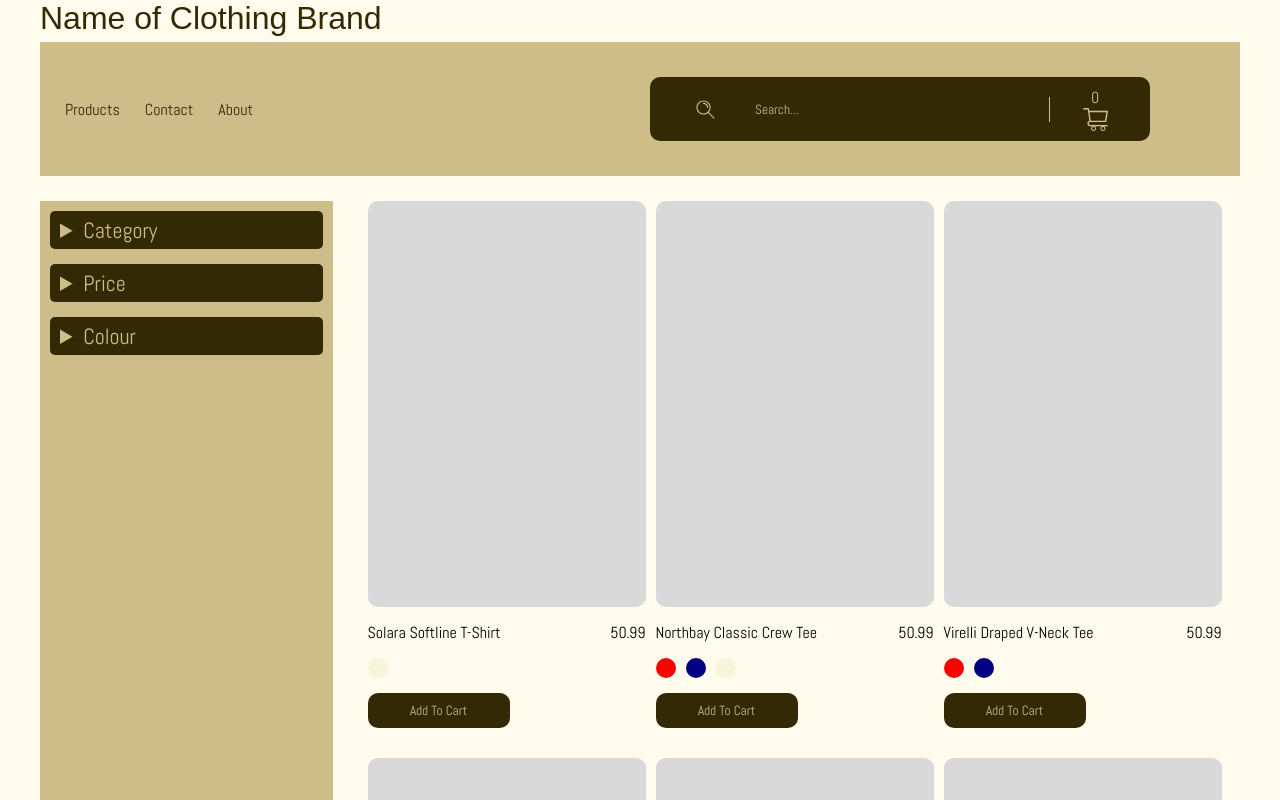
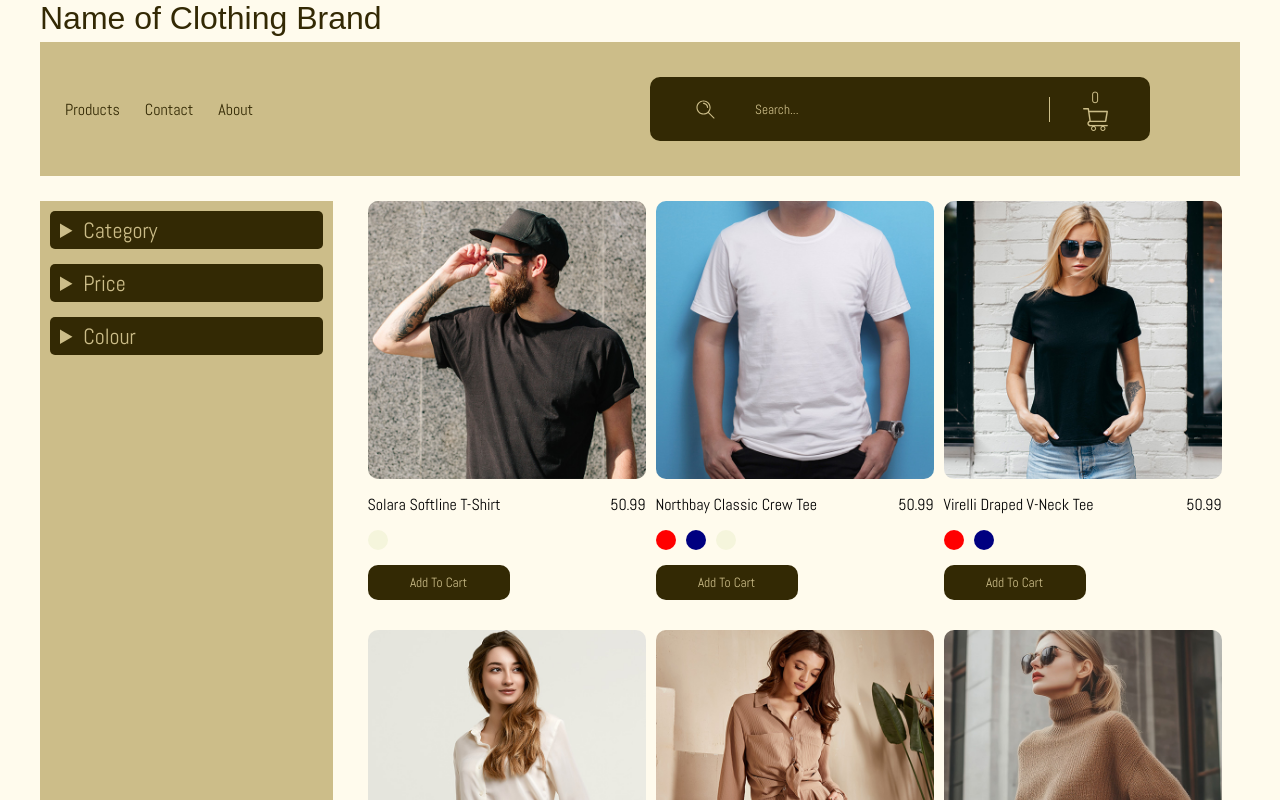
Before and after one commit to cunderhill17/ecommerce-react-app, a React (Vite) app in the folder e-commerce-clothing/: page /products in a window 1280 px wide. Shown: the top 800 px of the page. Built offline with nearby package versions, Linux system fonts and the light colour scheme; a web font is replaced by a local one.

Commit message:
feat: add product card images
Update product card component to use img tags instead of the placeholder divs, using JSON data to populate img urls

```diff
--- a/e-commerce-clothing/src/Products.css
+++ b/e-commerce-clothing/src/Products.css
@@ -18,7 +18,6 @@
 
     .productImg {
         width: 162px;
-        height: 201px;
         background-color: #D9D9D9;
         border-radius: 10px;
     }
@@ -98,7 +97,6 @@ details {
 
         .productImg {
             width: 278px;
-            height: 406px;
         }
     }
 }
--- a/e-commerce-clothing/src/Products.jsx
+++ b/e-commerce-clothing/src/Products.jsx
@@ -3,7 +3,6 @@ import { useOutletContext } from 'react-router-dom'
 
 import './global/grid.css'
 import './Products.css'
-// import productsData from './data/products.json'
 import filter from './assets/filter-icon.svg'
 
 
@@ -147,7 +146,7 @@ function ProductCard({p, addToCart}) {
 
     return (
         <div className='productCard'>
-            <div className='productImg'></div>
+            <img className='productImg' src={p.url} alt={p.description} />
             <div className='productDetails'>
                 <p>{p.name}</p>
                 <p>{p.price}</p>
@@ -164,7 +163,6 @@ function ProductCard({p, addToCart}) {
 
 
 export default function Products() {
-    // const originalProducts = productsData;
     const { cartItems, setCartItems, originalProducts } = useOutletContext();
 
     const [filteredProducts, setFilteredProducts] = useState(originalProducts);
--- a/e-commerce-clothing/src/data/products.json
+++ b/e-commerce-clothing/src/data/products.json
@@ -72,7 +72,7 @@
         "stock": 5,
         "purchaseQuantity": 1,
         "category": "cardigan",
-        "url": "/images/products/sweater-3",
+        "url": "/images/products/sweater-3.jpg",
         "bestSeller": true,
         "colours": ["red", "navy", "beige"]
     },
```
